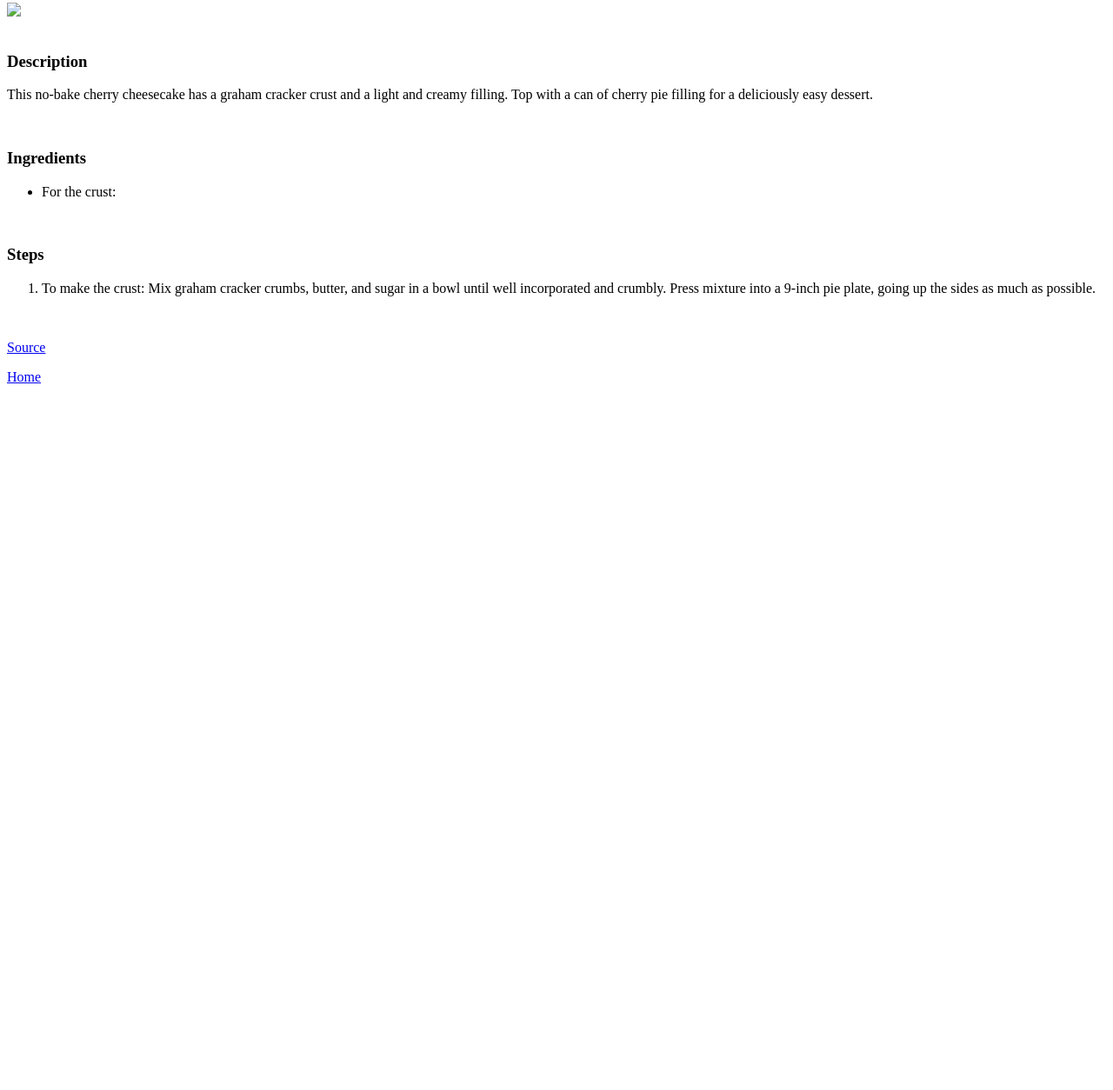
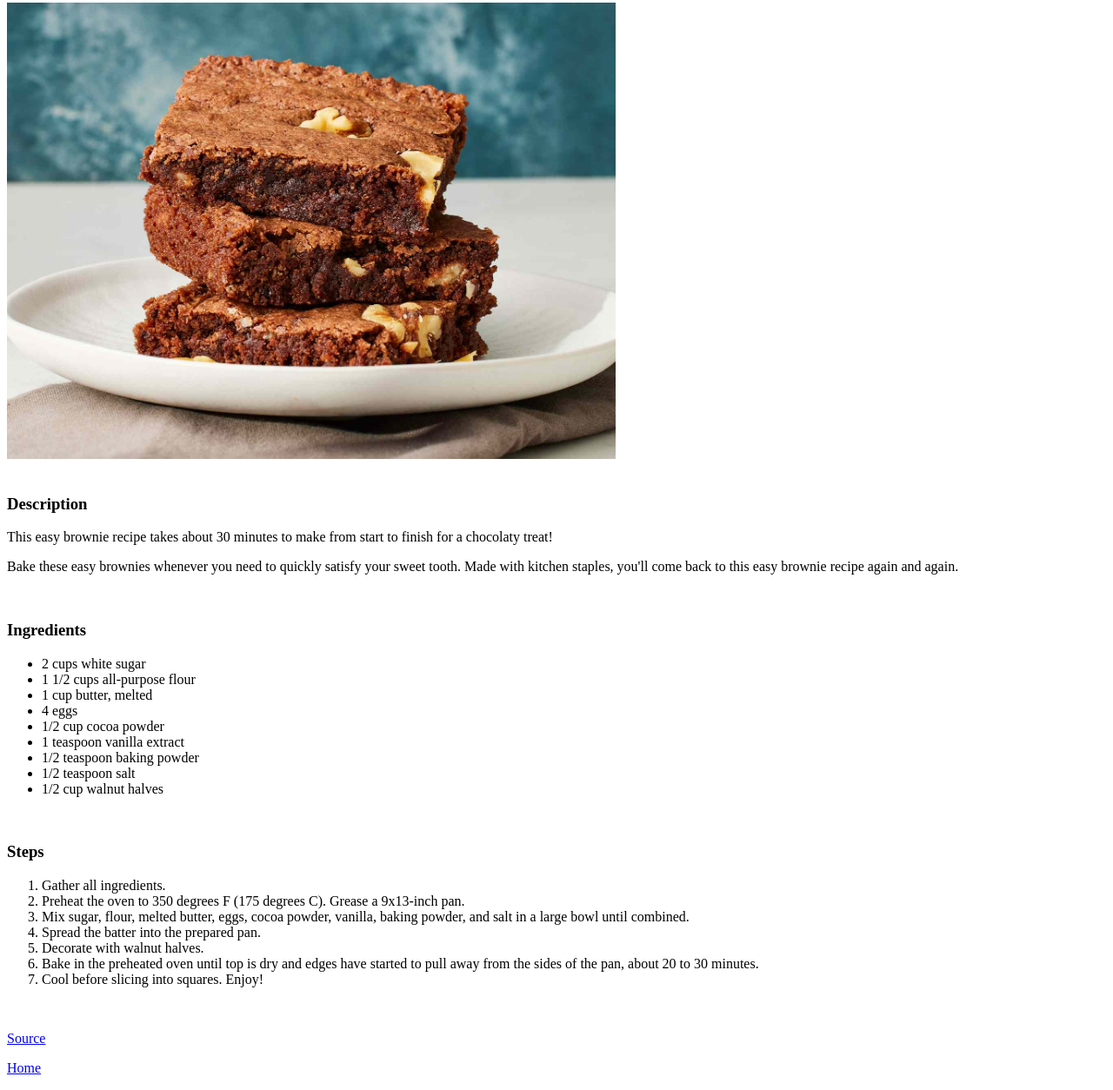
Before and after one commit to haydenisnotonline/odin-recipes, a plain HTML site: page recipes/brownies.html in a window 1280 px wide. Shown: the part 77-1331 px from the top of the page at 87% size. Before the commit the page ends 800 px from the top, so only its background shows below. Drawn offline with Linux system fonts and the light colour scheme.

Commit message:
Finish brownies page and add brownies image

```diff
--- a/recipes/brownies.html
+++ b/recipes/brownies.html
@@ -8,27 +8,42 @@
 
 <body>
 
-    <h1>No Bake Cheesecake</h1>
-    <img src="../images/cheescake.jpg">
+    <h1>Easy Brownies</h1>
+    <img src="../images/brownies.jpg" width="700">
 
     <br>
     <br>
 
     <h3>Description</h3>
-    <p>This no-bake cherry cheesecake has a graham cracker crust and a light and creamy filling. Top with a can of cherry pie filling for a deliciously easy dessert.</p>
+    <p>This easy brownie recipe takes about 30 minutes to make from start to finish for a chocolaty treat!</p>
+    <p>Bake these easy brownies whenever you need to quickly satisfy your sweet tooth. Made with kitchen staples, you'll come back to this easy brownie recipe again and again.</p>
 
     <br>
 
     <h3>Ingredients</h3>
     <ul>
-        <li>For the crust:</li>
+        <li>2 cups white sugar</li>
+        <li>1 1/2 cups all-purpose flour</li>
+        <li>1 cup butter, melted</li>
+        <li>4 eggs</li>
+        <li>1/2 cup cocoa powder</li>
+        <li>1 teaspoon vanilla extract</li>
+        <li>1/2 teaspoon baking powder</li>
+        <li>1/2 teaspoon salt</li>
+        <li>1/2 cup walnut halves</li>
     </ul>
 
     <br>
 
     <h3>Steps</h3>
     <ol>
-        <li>To make the crust: Mix graham cracker crumbs, butter, and sugar in a bowl until well incorporated and crumbly. Press mixture into a 9-inch pie plate, going up the sides as much as possible.</li>
+        <li>Gather all ingredients.</li>
+        <li>Preheat the oven to 350 degrees F (175 degrees C). Grease a 9x13-inch pan.</li>
+        <li>Mix sugar, flour, melted butter, eggs, cocoa powder, vanilla, baking powder, and salt in a large bowl until combined.</li>
+        <li> Spread the batter into the prepared pan.</li>
+        <li>Decorate with walnut halves.</li>
+        <li>Bake in the preheated oven until top is dry and edges have started to pull away from the sides of the pan, about 20 to 30 minutes.</li>
+        <li>Cool before slicing into squares. Enjoy!</li>
     </ol>
 
     <br>
```
Also changed, not shown: images/brownies.jpg (added).
